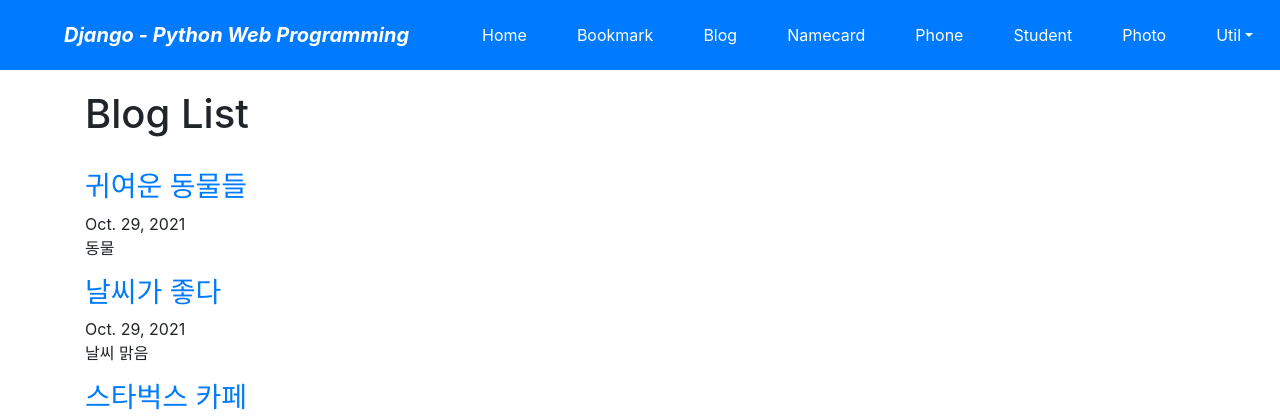
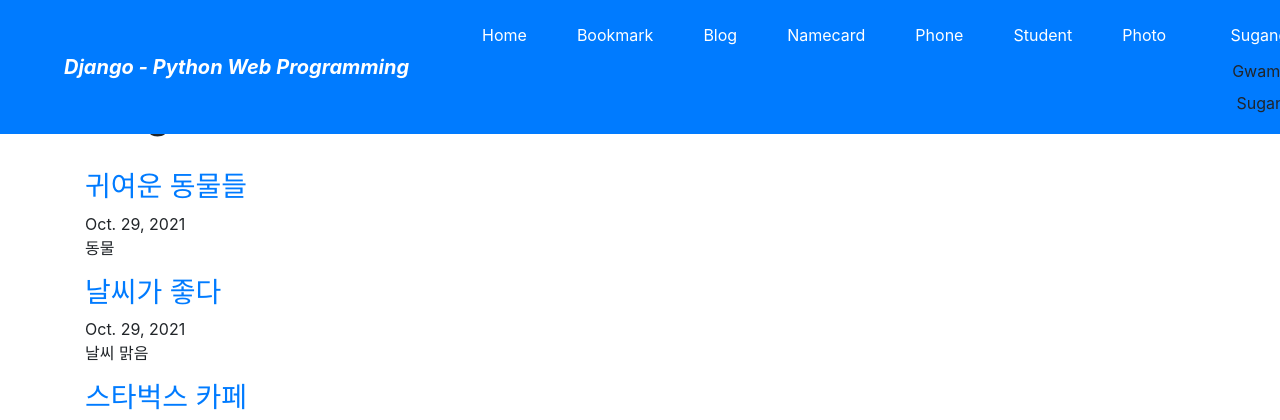
Before and after one commit to laverpearl/django_project, a Django app: page /blog/ in a window 1280 px wide. Shown: the top 420 px of the page. Run offline with Django 3.2, Linux system fonts and the light colour scheme; data comes from the database, SQL or seed files in the repository; parts of the project's set-up code (start-up, migrations or seed data) failed here and were passed over; some libraries are stand-ins or nearby versions.

Commit message:
수강신청 메뉴 추가

```diff
--- a/templates/base.html
+++ b/templates/base.html
@@ -36,6 +36,14 @@
                 <a class="nav-link text-white" href="{% url 'student:index' %}">Student</a></li>
             <li class="nav-item mx-1 btn btn-primary">
                 <a class="nav-link text-white" href="{% url 'photo:index' %}">Photo</a></li>
+
+            <li class="nav-item dropdown mx-1 btn btn-primary">
+                <a class="nav-link dropdown-toggle text-white" href="#" data-toggle="dropdown">Sugang</a>
+                <div class="dropdown-menu"></div>
+                    <a class="dropdown-item" href="#">Gwamok</a>
+                    <a class="dropdown-item" href="#">Sugang</a>
+                </div>
+            </li>
 
             <li class="nav-item dropdown mx-1 btn btn-primary">
                 <a class="nav-link dropdown-toggle text-white" href="#" data-toggle="dropdown">Util</a>
```
